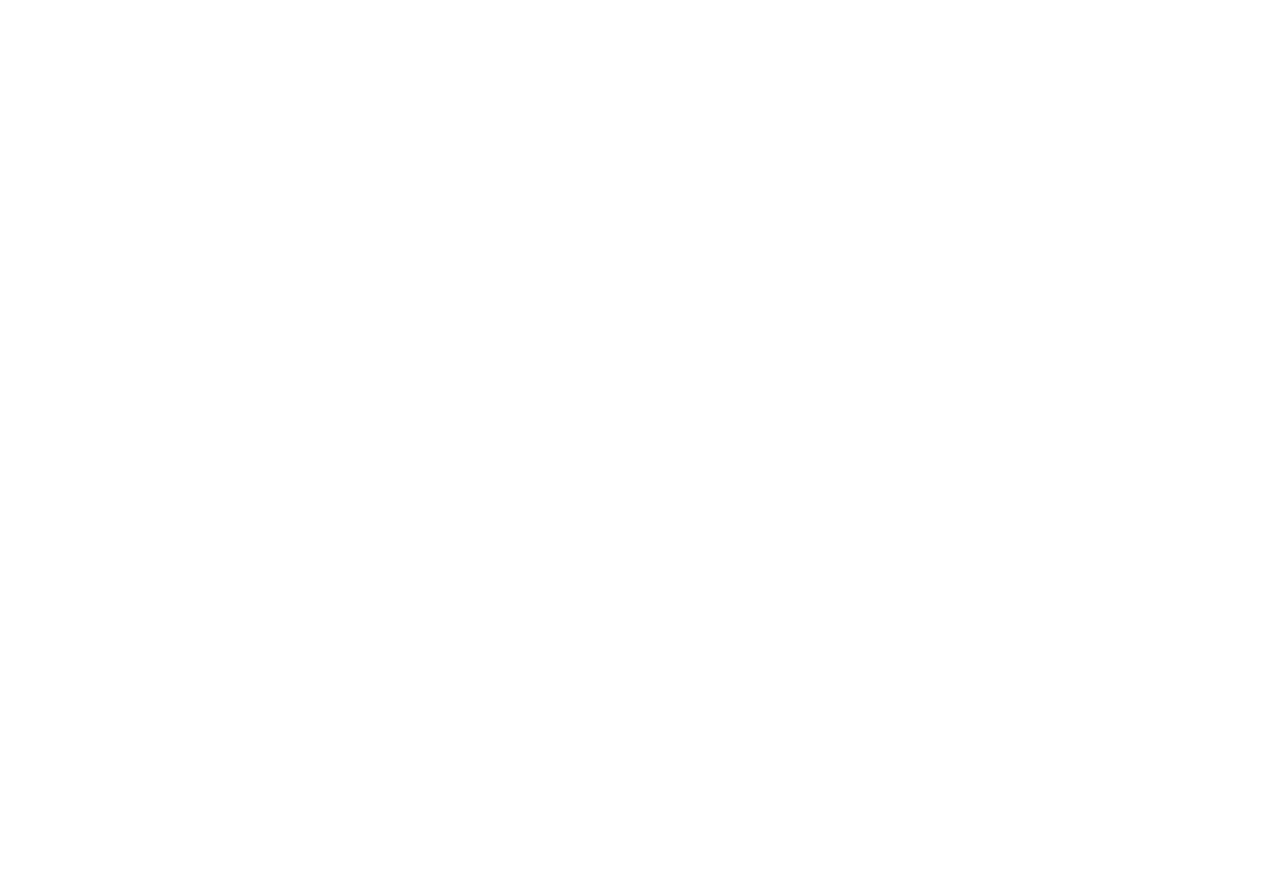
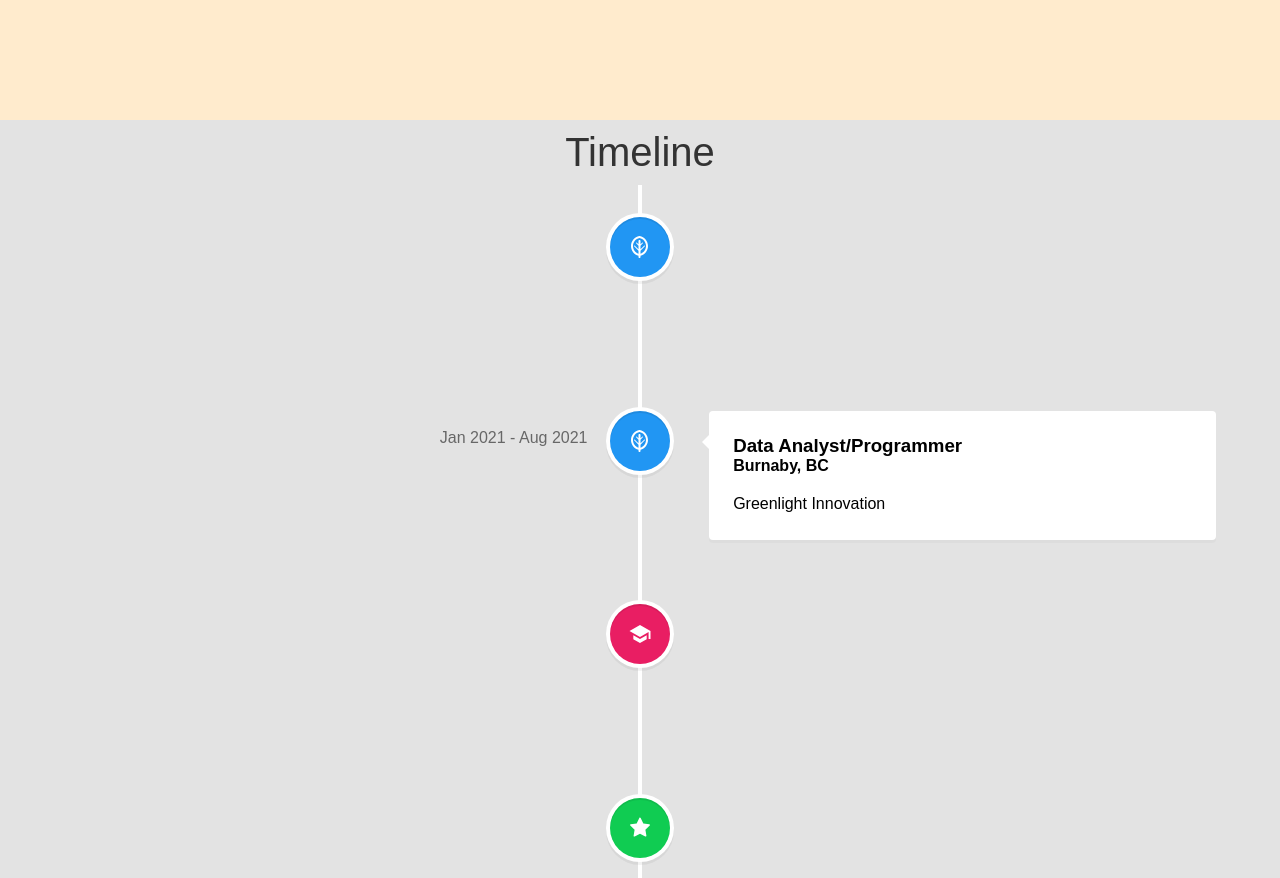
Before and after one commit to yla382/portflio, a React (Create React App) app: page / in a window 1280 px wide. Shown: the part 1480-2358 px from the top of the page. Before the commit the page ends 1000 px from the top, so only its background shows below. Built offline with nearby package versions, Linux system fonts and the light colour scheme.

Commit message:
timeline added

```diff
--- a/package.json
+++ b/package.json
@@ -11,7 +11,9 @@
     "react-dom": "^17.0.2",
     "react-icons": "^4.3.1",
     "react-scripts": "4.0.3",
+    "react-tsparticles": "^1.37.5",
     "react-typist": "^2.0.5",
+    "react-vertical-timeline-component": "^3.5.2",
     "web-vitals": "^1.1.2"
   },
   "scripts": {
--- a/src/App.js
+++ b/src/App.js
@@ -1,12 +1,14 @@
 import './App.scss';
 import Landing from './components/Landing';
 import AboutMe from './components/AboutMe';
+import Timeline from './components/Timeline';
 
 function App() {
   return (
     <div className="App">
       <Landing/>
       <AboutMe/>
+      <Timeline/>
     </div>
   );
 }
--- a/src/components/AboutMe.js
+++ b/src/components/AboutMe.js
@@ -3,9 +3,6 @@
 export const AboutMe = () => {
     return (
         <div className="AboutMeContainer">
-            <div className="typistContainer">
-                Landing
-            </div>
         </div>
     );
 }
--- /dev/null
+++ b/src/components/Timeline.js
@@ -0,0 +1,58 @@
+import { VerticalTimeline, VerticalTimelineElement }  from 'react-vertical-timeline-component';
+import 'react-vertical-timeline-component/style.min.css';
+import '../stylesheets/Timeline.scss';
+import {AiFillStar} from "react-icons/ai";
+import {IoMdSchool} from "react-icons/io";
+import {TiLeaf} from "react-icons/ti";
+
+export const Timeline = () => {
+    return (
+        <div className="timelineContainer">
+            <div className="timeline-header">
+                <a>Timeline</a>
+            </div>
+            <div className="timeline">
+                <VerticalTimeline>
+                    <VerticalTimelineElement
+                        className="vertical-timeline-element--work"
+                        contentStyle={{ background: 'rgb(33, 150, 243)', color: '#fff' }}
+                        contentArrowStyle={{ borderRight: '7px solid  rgb(33, 150, 243)' }}
+                        date="Sept 2021 - present"
+                        iconStyle={{ background: 'rgb(33, 150, 243)', color: '#fff' }}
+                        icon={<TiLeaf />}
+                    >
+                        <h3 className="vertical-timeline-element-title">Web Developer</h3>
+                        <h4 className="vertical-timeline-element-subtitle">Burnaby, BC</h4>
+                        <p>Greenlight Innovation</p>
+                    </VerticalTimelineElement>
+                    <VerticalTimelineElement
+                        className="vertical-timeline-element--work"
+                        date="Jan 2021 - Aug 2021"
+                        iconStyle={{ background: 'rgb(33, 150, 243)', color: '#fff' }}
+                        icon={<TiLeaf />}
+                    >
+                        <h3 className="vertical-timeline-element-title">Data Analyst/Programmer</h3>
+                        <h4 className="vertical-timeline-element-subtitle">Burnaby, BC</h4>
+                        <p>Greenlight Innovation</p>
+                    </VerticalTimelineElement>
+                    <VerticalTimelineElement
+                        className="vertical-timeline-element--education"
+                        date="2019 - Present"
+                        iconStyle={{ background: 'rgb(233, 30, 99)', color: '#fff' }}
+                        icon={<IoMdSchool />}
+                    >
+                        <h3 className="vertical-timeline-element-title">Bachelor of Science in Software Systems</h3>
+                        <h4 className="vertical-timeline-element-subtitle">Bachelor Degree</h4>
+                        <p>Simon Fraser University</p>
+                    </VerticalTimelineElement>
+                    <VerticalTimelineElement
+                        iconStyle={{ background: 'rgb(16, 204, 82)', color: '#fff' }}
+                        icon={<AiFillStar />}
+                    />
+                </VerticalTimeline>
+            </div>
+        </div>
+    );
+}
+
+export default Timeline;
--- a/src/stylesheets/AboutMe.scss
+++ b/src/stylesheets/AboutMe.scss
@@ -1,4 +1,4 @@
 .AboutMeContainer {
-    height: 200px;
+    height: 100vh;
     background-color: blanchedalmond;
 }
--- /dev/null
+++ b/src/stylesheets/Timeline.scss
@@ -0,0 +1,21 @@
+.timelineContainer {
+    background-color: #e3e3e3;
+}
+
+.timeline-header {
+    display: flex;
+    justify-content: center;
+}
+
+.timeline-header a {
+    margin-top: 10px;
+    margin-bottom: 10px;
+    font-size: 40px;
+    color: #333;
+}
+
+@media only screen and (min-width: 1170px) {
+    .timelineContainer span {
+        color: #333;
+    }
+}
```
